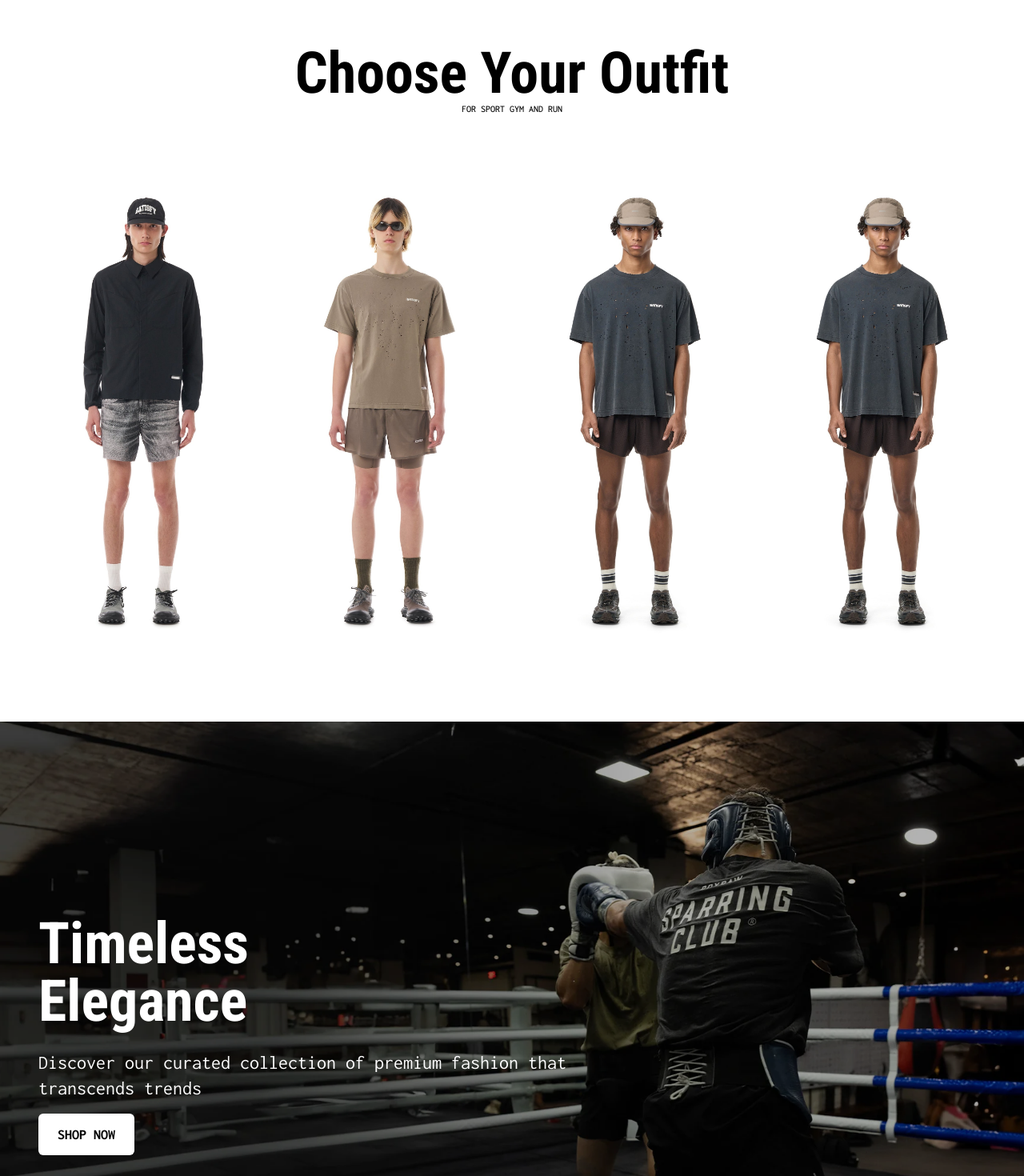
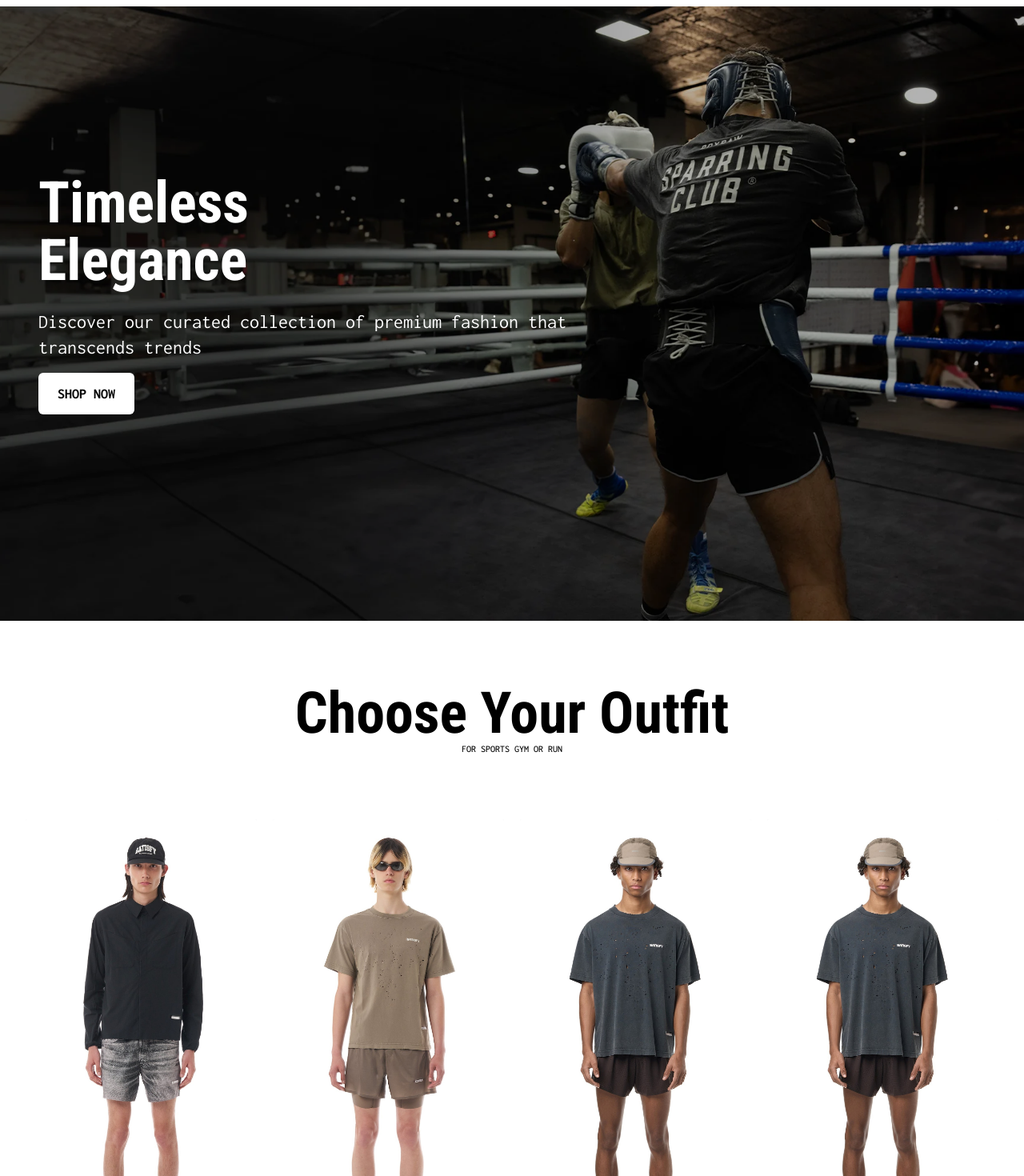
Before and after one commit to adityamzr/onemission-frontend, a Nuxt app: page / in a window 1280 px wide. Shown: the part 120-1590 px from the top of the page at 80% size. Built offline with nearby package versions, Linux system fonts and the light colour scheme.

Commit message:
fix(): adjust section position on index page

```diff
--- a/pages/index.vue
+++ b/pages/index.vue
@@ -1,11 +1,38 @@
 <template>
   <div>
+     <!-- Hero Section -->
+    <section class="relative h-screen flex items-end md:items-center justify-center md:justify-start overflow-hidden mt-20 md:mt-24">
+      <div class="absolute inset-0 z-0">
+        <img
+          :src="bannerSrc"
+          alt="Fashion Hero"
+          class="w-full h-full object-cover"
+        />
+        <div class="absolute inset-0 bg-black bg-opacity-30"></div>
+      </div>
+
+      <div class="relative z-10 text-center md:text-start text-white px-10 md:px-12 mb-32 md:mb-4">
+        <h1 class="font-roco-black text-5xl md:text-7xl font-bold mb-6 animate-fade-in">
+          Timeless
+          <span class="block">Elegance</span>
+        </h1>
+        <p class="text-xl md:text-2xl mb-4 max-w-2xl mx-auto animate-slide-up">
+          Discover our curated collection of premium fashion that transcends trends
+        </p>
+        <div class="flex flex-col md:flex-row flex-wrap justify-between md:justify-start gap-4 animate-slide-up">
+          <NuxtLink to="/products/shop-all" class="btn-primary text-md md:text-lg rounded-md bg-white text-black font-bold hover:bg-gray-100">
+            SHOP NOW
+          </NuxtLink>
+        </div>
+      </div>
+    </section>
+
     <!-- Shop the silhouette -->
-    <section class="py-14 md:py-20 mb-5 bg-white">
-      <div class="max-w-7xl mx-auto px-4 sm:px-6 lg:px-8 mt-20 md:mt-24">
+    <section class="py-14 md:py-20 bg-white">
+      <div class="max-w-7xl mx-auto px-4 sm:px-6 lg:px-8">
         <div class="text-center mb-12 md:mb-20">
           <h2 class="font-roco-black text-5xl md:text-7xl font-bold text-black">Choose Your Outfit</h2>
-          <h5 class="text-[10px] md:text-xs font-medium text-black">FOR SPORT GYM AND RUN</h5>
+          <h5 class="text-[10px] md:text-xs font-medium text-black">FOR SPORTS GYM OR RUN</h5>
         </div>
       </div>
 
@@ -47,32 +74,7 @@
 
     </section>
 
-    <!-- Hero Section -->
-    <section class="relative h-screen flex items-end md:items-center justify-center md:justify-start overflow-hidden">
-      <div class="absolute inset-0 z-0">
-        <img
-          :src="bannerSrc"
-          alt="Fashion Hero"
-          class="w-full h-full object-cover"
-        />
-        <div class="absolute inset-0 bg-black bg-opacity-30"></div>
-      </div>
 
-      <div class="relative z-10 text-center md:text-start text-white px-10 md:px-12 mb-20 md:mb-4">
-        <h1 class="font-roco-black text-5xl md:text-7xl font-bold mb-6 animate-fade-in">
-          Timeless
-          <span class="block">Elegance</span>
-        </h1>
-        <p class="text-xl md:text-2xl mb-4 max-w-2xl mx-auto animate-slide-up">
-          Discover our curated collection of premium fashion that transcends trends
-        </p>
-        <div class="flex flex-col md:flex-row flex-wrap justify-between md:justify-start gap-4 animate-slide-up">
-          <NuxtLink to="/products/shop-all" class="btn-primary text-md md:text-lg rounded-md bg-white text-black font-bold hover:bg-gray-100">
-            SHOP NOW
-          </NuxtLink>
-        </div>
-      </div>
-    </section>
 
     <!-- New Arrivals -->
     <section class="py-14 md:py-20 bg-white">
```
